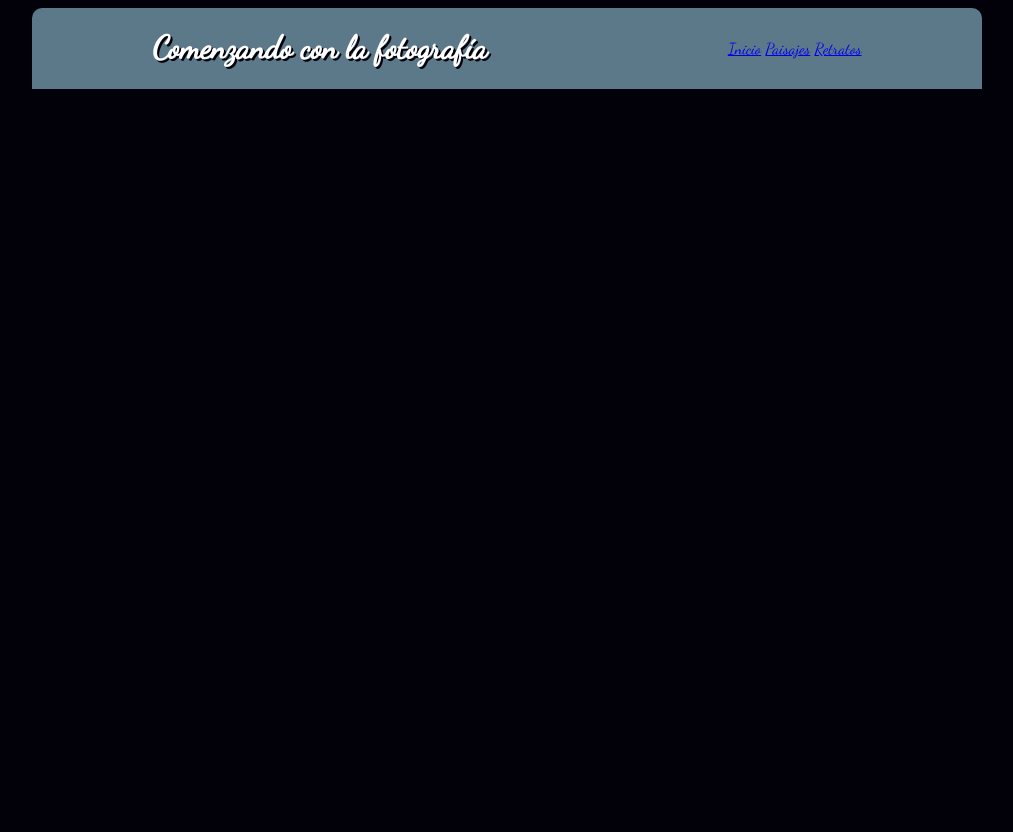
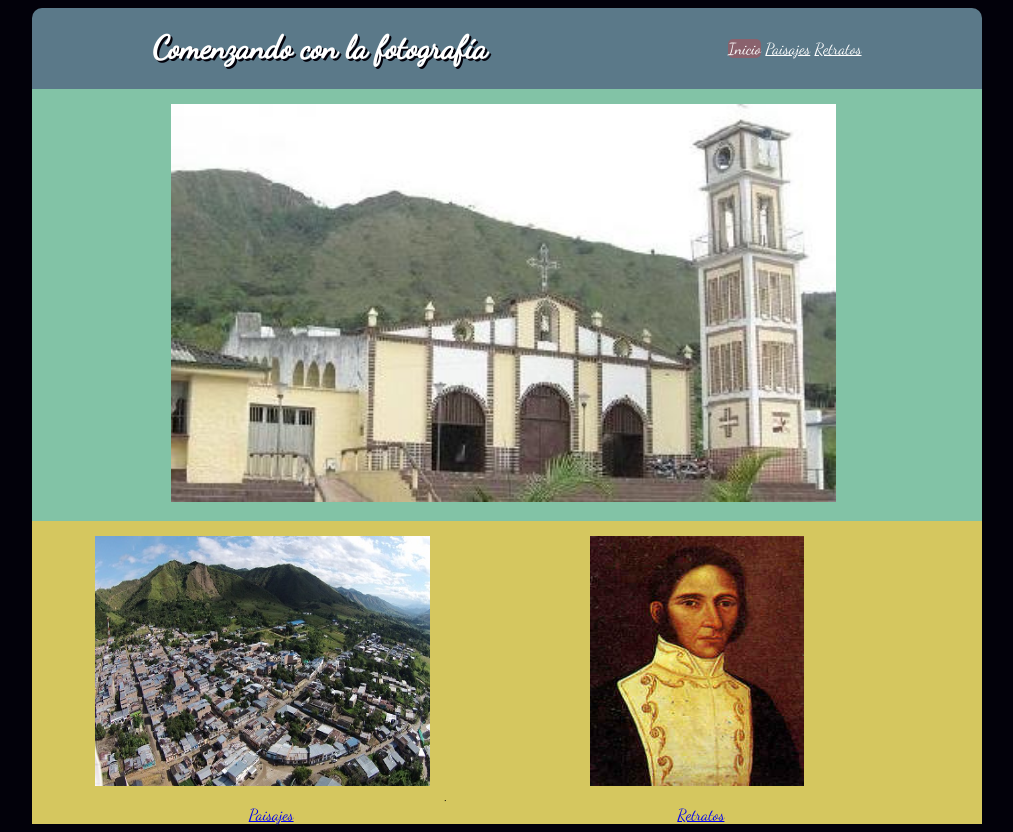
Before and after one commit to fredymoreno/FotografiasAcevedo-Huila, a plain HTML site: page index.html in a window 1280 px wide. Shown: the whole page, without its empty margins (133-1146 px from the left). Before the commit the page ends 800 px from the top, so only its background shows below. Drawn offline with Linux system fonts and the light colour scheme.

Commit message:
agregandi iamgenes segundarias y orgnizandola.

```diff
--- a/css/estilos.css
+++ b/css/estilos.css
@@ -1,12 +1,15 @@
 body{
   background-color: #02010a;
 }
+
 #contenedor{
   width: 950px;
   margin: 0 auto;
   font-family: 'Dancing Script', cursive;
 }
+
 /*encabezdo*/
+
 header{
   background-color: #5b7989;
   height: 100%;
@@ -18,14 +21,76 @@ header{
   align-items: center;
   text-shadow: 2px #02010a;
 }
+
 header h1{
   color: #ffffff;
   text-shadow: 2px 2px #02010a;
 }
+header a[href^="html"],[href^="index"],[href^="../"]{
+  color: #ffffff;
+}
+
+#visitadaindex{
+  text-decoration: none;
+  background-color: rgba(244, 43, 43, 0.3);
+  border-radius: 5px;
+}
+#visitadapaisajes{
+  text-decoration: none;
+  background-color: rgba(244, 43, 43, 0.3);
+  border-radius: 5px;
+}
+#visitadaretratos{
+  text-decoration: none;
+  background-color: rgba(244, 43, 43, 0.3);
+  border-radius: 3px;
+}
+
+/*imagen central*/
+
+#imagencentral{
+  background-color: #82c3a6;
+}
+#imagencentral img{
+  width: 70%;
+  margin-left: 13%;
+  padding: 15px;
+}
+
+/*imagen secundaria*/
+
+#imagensecundaria{
+  background-color: #d5c75f;
+  border: 1px;
+  display: flex;
+}
+.imagendepaisajes img{
+  height: 250px;
+  width: 70%;
+  margin-left: 10%;
+  padding: 15px;
+
+}
+.imagenderetrato img{
+  height: 250px;
+  width: 100%;
+  margin-left: 30%;
+  padding: 15px;
+}
+.enlace1{
+  text-align: center;
+}
+.enlace2{
+  text-align: right;
+}
+
+/*version movil*/
+
 @media (max-width:420px) {
   #contenedor{
   width: 100%;
   }
+  /*encabezado*/
   header{
   width: 100%;
   min-height: 150px;
@@ -40,4 +105,9 @@ header h1{
   width: 100%;
   text-align: center;
   }
+  /*imagencentral*/
+  #imagencentral img{
+    width: 100%;
+    margin-left: 0%;
+    padding: 1px;
 }
--- a/index.html
+++ b/index.html
@@ -13,14 +13,34 @@
       <header>
         <h1>Comenzando con la fotografía</h1>
         <nav>
-          <a class="enlaces" href="index.html" title="Inicio">Inicio</a>
+          <a id="visitadaindex" class="enlaces" href="index.html" title="Inicio">Inicio</a>
           <a class="enlaces" href="html/paisajes.html" title="paisajes">Paisajes</a>
           <a class="enlaces" href="html/retratos.html" title="retratos">Retratos</a>
         </nav>
       </header>
+      <!--imagen central-->
       <section>
-        <article class="">
-
+        <article id="imagencentral">
+          <img src="img/IglesiaAcevedo-Huila.jpg" alt="iglesia acevedo huila" title="Iglesia Acevedo-Huila">
+        </article>
+        <!--imagen secuntaria-->
+        <article id="imagensecundaria">
+          <div class="imagendepaisajes" text-align: right;>
+            <div class="imagenpaisajes">
+              <img  src="img/Acevedo,municipio.JPG" alt="municipio acevedo" title="Acevedo-Huila">.
+            </div>
+            <div class="enlace1">
+              <a class="enlaces" href="html/paisajes.html" title="paisajes">Paisajes</a>
+            </div>
+          </div>
+          <div class="imagenderetrato">
+            <div class="imagenretrato">
+              <img src="img/joseacevedoygomez.jpg" alt="municipio acevedo" title="Jose Acevedo y Gomez">
+            </div>
+            <div class="enlace2">
+              <a class="enlaces" href="html/retratos.html" title="retratos">Retratos</a>
+            </div>
+          </div>
         </article>
       </section>
     </div>
```
Also changed, not shown: html/paisajes.html (+8 -3 lines), html/retratos.html (+1 -1 lines), img/Acevedo,municipio.JPG (added), img/IglesiaAcevedo-Huila.jpg (added), img/joseacevedoygomez.jpg (added).
